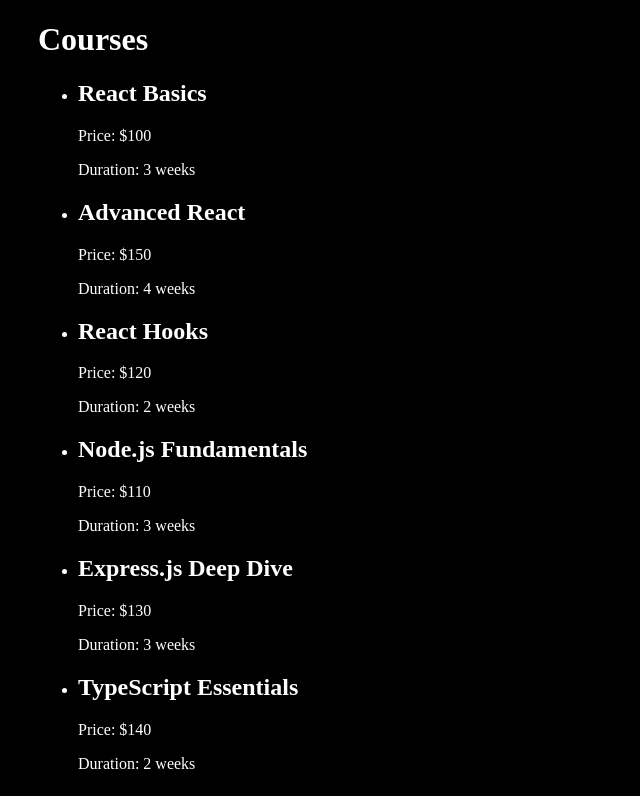
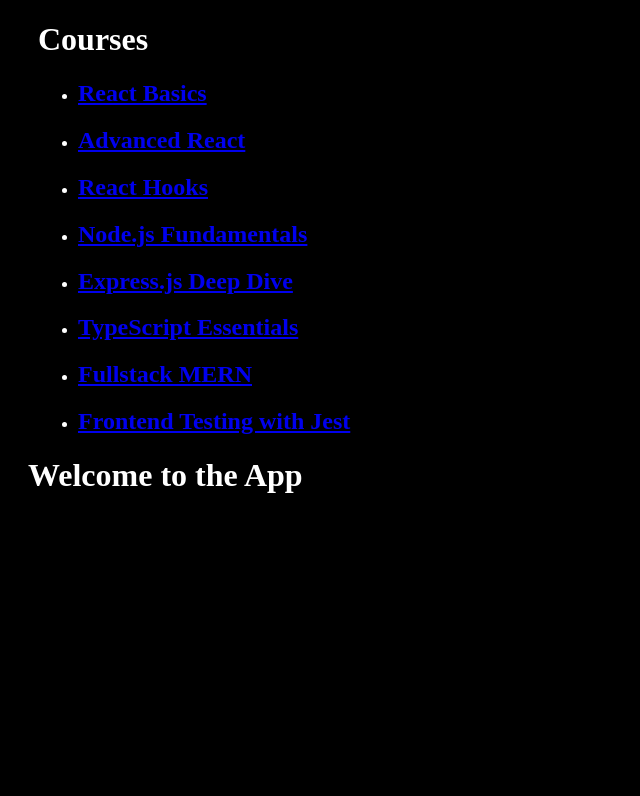
Before and after one commit to Shakhoyat/React-with-vite101, a React (Vite) app in the folder vite-project-101/: page /courses in a window 1280 px wide. Shown: the top 796 px of the page, without its empty margins (0-640 px from the left). Built offline with nearby package versions, Linux system fonts and the light colour scheme.

Commit message:
dynamic linking

```diff
--- a/vite-project-101/src/App.jsx
+++ b/vite-project-101/src/App.jsx
@@ -16,7 +16,7 @@ const App = () => {
           <Route path="/team" element={<Team />} />
           <Route path="/contact" element={<Contact />} />
           <Route path="/about" element={<About />} />
-          <Route path="/course-details/:id" element={<Course_Details />} />
+          <Route path="/courses/:id" element={<Course_Details />} />
         </Routes>
       </Router>
       <h1>Welcome to the App</h1>
--- a/vite-project-101/src/pages/Courses.jsx
+++ b/vite-project-101/src/pages/Courses.jsx
@@ -1,5 +1,5 @@
 import React from 'react'
-
+import { Link } from 'react-router-dom'
 const Courses = () => {
     const courses = [
         { id: 'React101', name: 'React Basics', price: 100, duration: '3 weeks' },
@@ -17,9 +17,7 @@ const Courses = () => {
             <ul>
                 {courses.map(course => (
                     <li key={course.id}>
-                        <h2>{course.name}</h2>
-                        <p>Price: ${course.price}</p>
-                        <p>Duration: {course.duration}</p>
+                        <h2><Link to={`/courses/${course.id}`}>{course.name}</Link>{" "} </h2>
                     </li>
                 ))}
             </ul>
```
